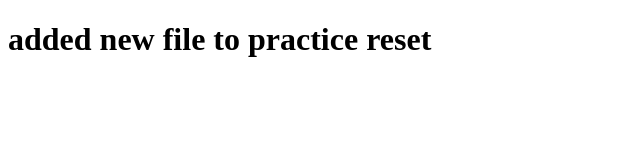
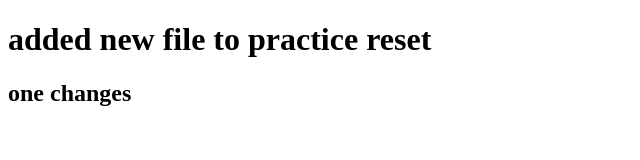
Before and after one commit to Sonali26Khushi/github-practice, a plain HTML site: page devops-git-practice/index1.html in a window 1280 px wide. Shown: the whole page, without its empty margins (0-640 px from the left). Drawn offline with Linux system fonts and the light colour scheme.

Commit message:
added changes to index1

```diff
--- a/devops-git-practice/index1.html
+++ b/devops-git-practice/index1.html
@@ -7,5 +7,6 @@
 </head>
 <body>
     <h1>added new file to practice reset</h1>
+    <h2>one changes</h2>
 </body>
 </html>
```
